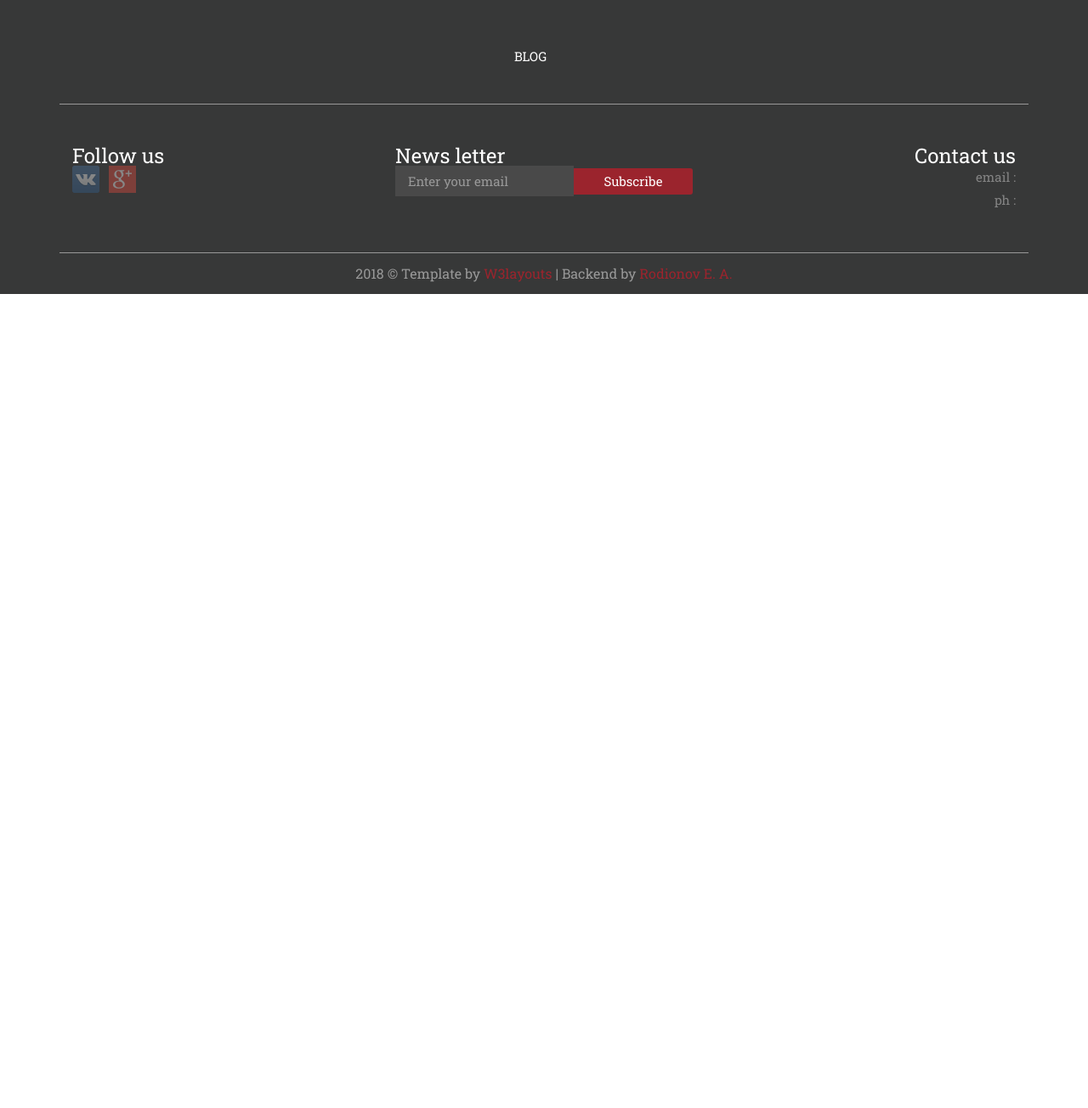
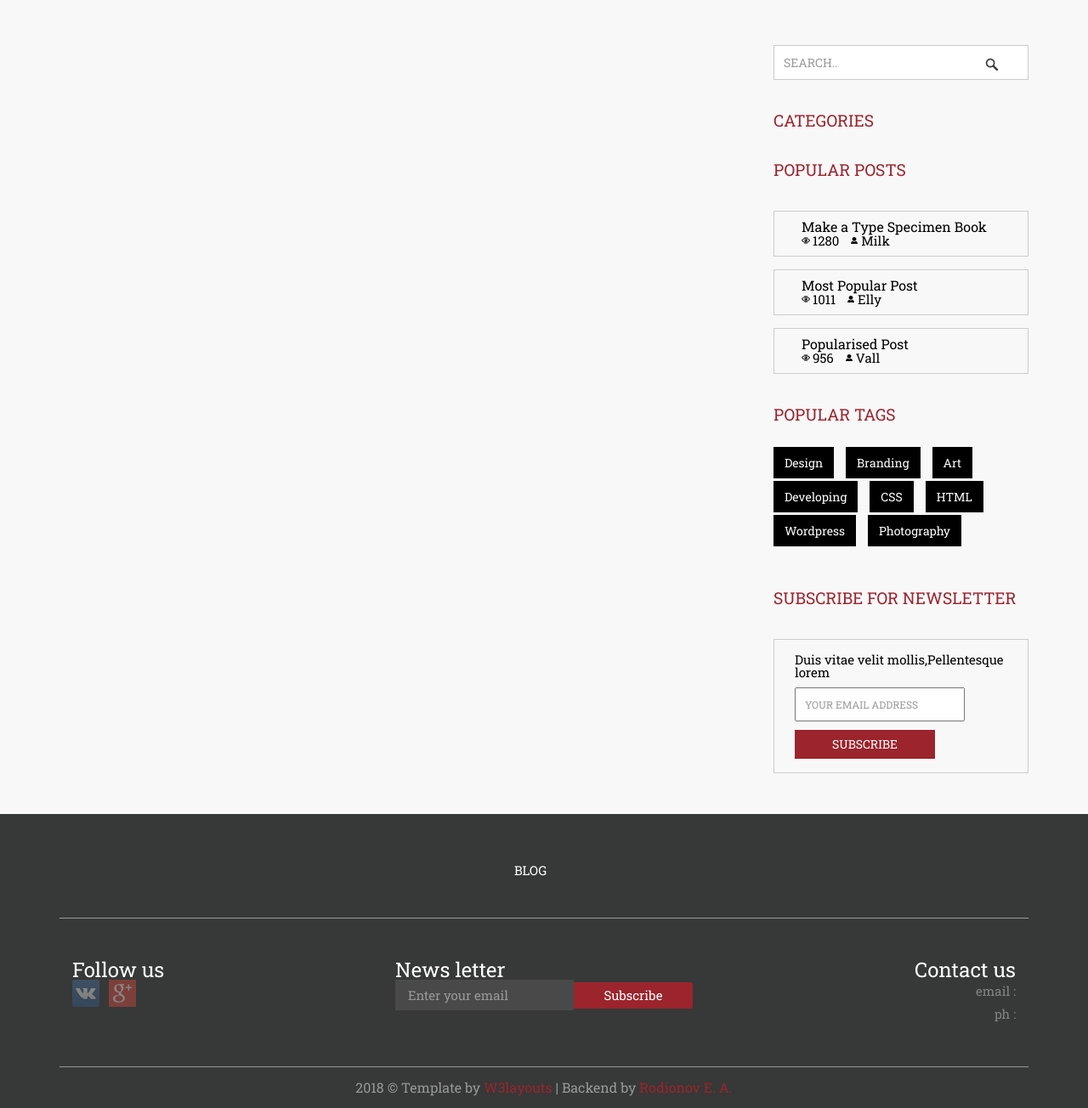
Before and after one commit to Razevel/s-blog, a Yii app: template views/layouts/main.php in a window 1280 px wide. Shown: the part 79-1383 px from the top of the page at 85% size. Before the commit the page ends 425 px from the top, so only its background shows below. Run offline with PHP 8.4 and a stand-in for Yii, Linux system fonts and the light colour scheme; the template is opened without the code that fills it, so the values that code supplies are empty; some libraries are stand-ins or nearby versions; some web fonts are replaced.

Commit message:
changed layoyt

```diff
--- a/controllers/BlogController.php
+++ b/controllers/BlogController.php
@@ -16,7 +16,10 @@ class BlogController extends Controller
      */
     public function actionIndex()
     {
-    	/**
+        //Заголовок контентной части в layout
+        $this->view->params['subTitle'] = Yii::t('app', 'NEW ARTICLES');
+
+        /**
 		* В параметрах есть блок настроек главной страницы,
 		* в том числе кол-во новых записей.
 		*/
--- a/views/layouts/main.php
+++ b/views/layouts/main.php
@@ -6,7 +6,10 @@
 
 use yii\helpers\Html;
 use yii\helpers\Url;
+use \yii\helpers\StringHelper;
 use app\assets\AppAsset;
+use app\components\CategoryNav\CategoryNav;
+
 
 AppAsset::register($this);
 ?>
@@ -80,7 +83,56 @@ AppAsset::register($this);
     </div>
 </div>
 <div id="main-content">
-<?= $content ?>
+    <div class="blog">
+        <div class="container">
+            <div class="blog-main">
+                <div class="blog-top">
+                    <?=$this->params['subTitle']?>
+                </div>
+                <div class="col-md-8 blog-left">
+                    <?= $content ?>
+                </div>
+                <div class="col-md-4 blog-right">
+                    <div class="sear">
+                        <input type="text" value="SEARCH.." onfocus="this.value = '';" onblur="if (this.value == '') {this.value = 'SEARCH..';}"/>
+                        <input type="submit" value="">
+                    </div>
+
+                    <h3> <?=Yii::t('app', 'CATEGORIES')?></h3>
+                    <?=CategoryNav::widget(); ?>
+
+                    <h3>POPULAR POSTS</h3>
+                    <ul class="popular">
+                        <li><h5> Make a Type Specimen Book</h5><span class="g"> </span><a href="#">1280</a><span class="h"> </span><a href="#">Milk</a></li>
+                        <li><h5>Most Popular Post</h5><span class="g"> </span><a href="#">1011</a><span class="h"> </span><a href="#">Elly</a></li>
+                        <li><h5> Popularised Post</h5><span class="g"> </span><a href="#">956</a><span class="h"> </span><a href="#">Vall</a></li>
+                    </ul>
+
+                    <h3>POPULAR TAGS</h3>
+                    <ul class="popular-tag">
+                        <li><a href="#">Design</a></li>
+                        <li><a href="#">Branding</a></li>
+                        <li><a href="#">Art</a></li>
+                        <li><a href="#">Developing</a></li>
+                        <li><a href="#">CSS</a></li>
+                        <li><a href="#">HTML</a></li>
+                        <li><a href="#">Wordpress</a></li>
+                        <li><a href="#">Photography</a></li>
+                    </ul>
+
+                    <h3>SUBSCRIBE FOR NEWSLETTER</h3>
+                    <div class="subscribe">
+                        <p>Duis vitae velit mollis,Pellentesque lorem</p>
+                    <div class="sub">
+                        <input type="text" value="YOUR EMAIL ADDRESS" onfocus="this.value = '';" onblur="if (this.value == '') {this.value = 'YOUR EMAIL ADDRESS';}"/>
+                        <input type="submit" value="SUBSCRIBE">
+                    </div>
+                </div>
+                <div class="clearfix"> </div>
+            </div>
+            </div>
+        </div>
+    </div>
 </div>
 <div class="footer">
     <div class="container">
```
Also changed, not shown: views/Blog/index.php (+15 -59 lines).
